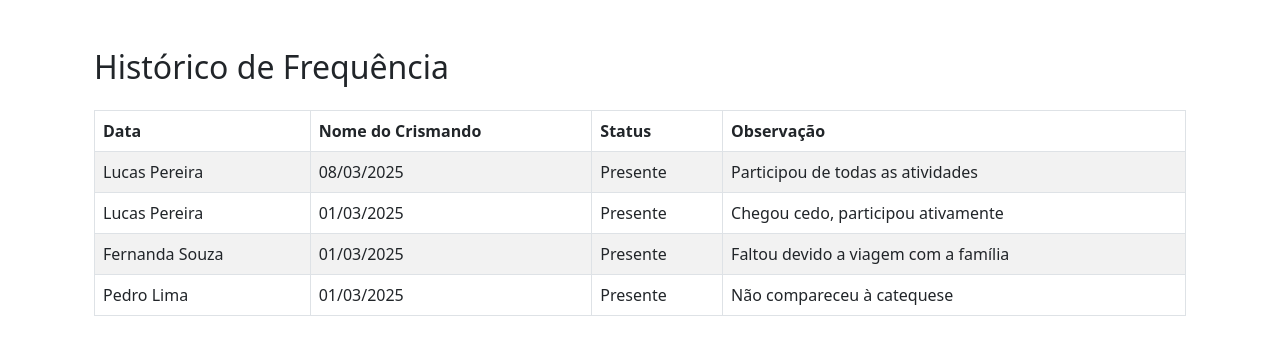
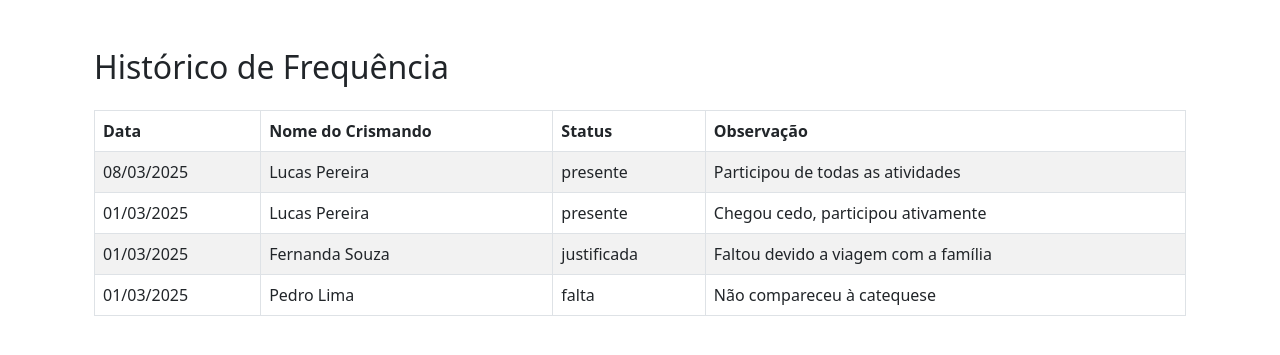
Before and after one commit to joao-victor-73/frequencia.simples, a Flask app: page /historico_frequencia in a window 1280 px wide. Shown: the part 56-411 px from the top of the page. Run offline with Flask 3, Linux system fonts and the light colour scheme; data comes from the database, SQL or seed files in the repository; parts of the project's set-up code (start-up, migrations or seed data) failed here and were passed over; some libraries are stand-ins or nearby versions.

Commit message:
resolvendo alguns bugs da frequencia

```diff
--- a/app.py
+++ b/app.py
@@ -24,9 +24,6 @@ print("Banco de dados Conectado!")
 db = SQLAlchemy(app)
 
 app.config['SECRET_KEY'] = 'sua_chave_secreta_aqui'
-
-
-
 
 
 # Classes / Models para as TABELAS
@@ -226,35 +223,45 @@ def registrar_frequencia():
     -> Se houver um texto na observação, a falta é justificada.
     """
 
+    # Pegando a data do formulário:
     data_chamada = request.form.get('data_chamada')
 
     if not data_chamada:
         flash("A data é Obrigatória!", "danger")
         return redirect(url_for('frequencia'))
 
-    # Formatando a data para inserir no banco de dados:
+    # Converte a string "YYYY-MM-DD" vinda do formulário para um objeto de data do Python (datetime.date).
     data_chamada = datetime.strptime(data_chamada, "%Y-%m-%d").date()
 
     # Pegando todos os registros da tabela 'crismandos'
     registros_crismandos = Crismandos.query.all()
 
+    # Percorre cada crismando para registrar a frequência individualmente.
     for crismando in registros_crismandos:
-        # Se marcado, retorna 'on'
+        # Recuperando dados do formulário
+        # Se o checkbox for marcado, retorna 'on'
         faltou = request.form.get(f'faltou_{crismando.id}')
         observacao = request.form.get(f'observacao_{crismando.id}', '').strip()
+        # "obsevação" Recupera o texto digitado no campo de observação. Se estiver vazio, retorna "".
 
-        status = "Presente"
-        if faltou:
-            status = "Justificado" if observacao else "Faltou"
+        # Definição do status de frequência
+        if observacao:
+            status = "justificada"
+        elif faltou == "faltou":
+            status = "falta"
+        else:
+            status = "presente"
 
         # Verifica se já existe um registro para a mesma data e crismando
         frequencia_existente = Frequencias.query.filter_by(
             fk_id_crismando=crismando.id, data_frequencia=data_chamada).first()
 
+        # Se o registro já existir, atualiza os valores do banco para o novo status e observação.
         if frequencia_existente:
             frequencia_existente.status_frequencia = status
             frequencia_existente.observacao = observacao
         else:
+            # Se o registro não existir, ele irá criar um novo objeto Frequencias e adicionar ao banco.
             nova_frequencia = Frequencias(
                 fk_id_crismando=crismando.id,
                 data_frequencia=data_chamada,
@@ -266,7 +273,8 @@ def registrar_frequencia():
     db.session.commit()
     flash("Frequência salva com sucesso!", "success")
 
-    return redirect(url_for('frequencia'))
+    return redirect(url_for('index'))
+
 
 @app.route('/historico_frequencia')
 def historico_frequencia():
--- a/templates/frequencia.html
+++ b/templates/frequencia.html
@@ -33,7 +33,7 @@
 
                         <td class="text-center">
                             <div class="form-check form-switch d-flex justify-content-center">
-                                <input class="form-check-input" type="checkbox" name="status_frequencia_{{ crismando.id }}">
+                                <input class="form-check-input" type="checkbox" name="faltou_{{ crismando.id }}" value="faltou">
                                 <label class="form-check-label"> Sim </label>
                             </div>
                         </td>
--- a/templates/historico_frequencias.html
+++ b/templates/historico_frequencias.html
@@ -17,9 +17,9 @@
             <tbody>
                 {% for registro in registros %}
                 <tr>
+                    <td>{{ registro[1].strftime('%d/%m/%Y') }}</td>  <!-- Data da frequência -->
                     <td>{{ registro[0] }}</td>  <!-- Nome do Crismando -->
-                    <td>{{ registro[1].strftime('%d/%m/%Y') }}</td>  <!-- Data da frequência -->
-                    <td>{{ 'Presente' if registro[2] else 'Faltou' }}</td>  <!-- Status -->
+                    <td>{{ registro[2] if registro[2] else 'Sem Status' }}</td>  <!-- Status -->
                     <td>{{ registro[3] if registro[3] else 'Sem observações' }}</td>  <!-- Observação -->
                 </tr>
                 {% endfor %}
```
